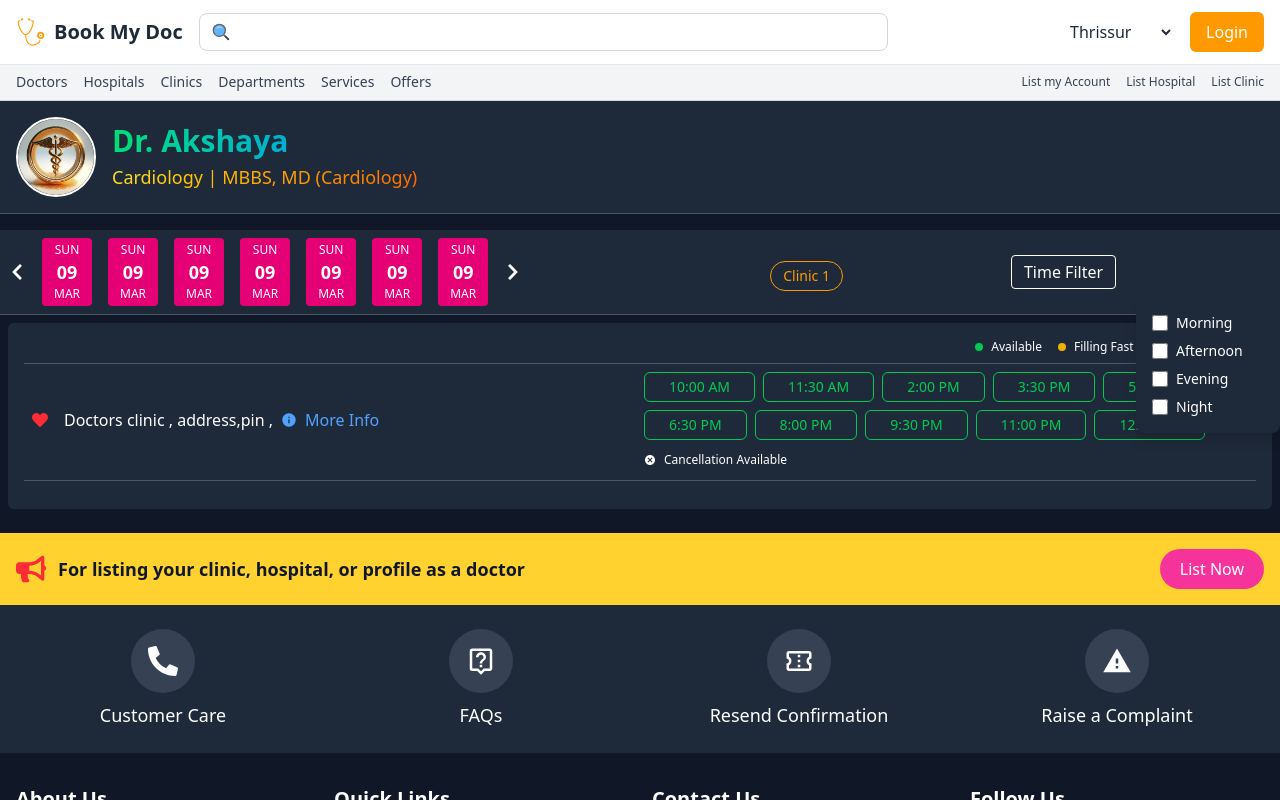
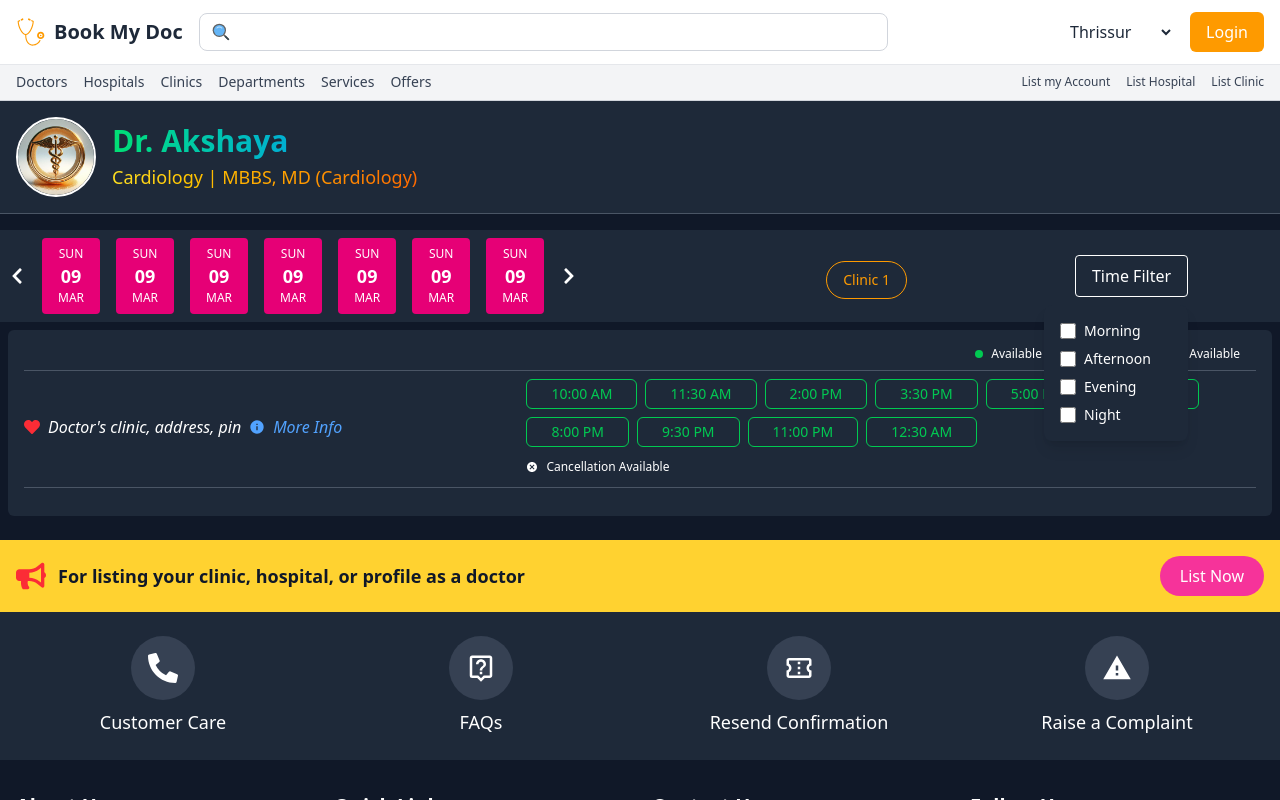
Before and after one commit to abdulvahabaa/book-my-doc-app, a React (Vite) app: page /doctors/profile/book in a window 1280 px wide. Both pictures are taken after a click on the button "Time Filter". Shown: the top 800 px of the page. Built offline with nearby package versions, Linux system fonts and the light colour scheme.

Commit message:
refactor:booking slots section improvised and add proper tags

```diff
--- a/src/pages/BookingPage.jsx
+++ b/src/pages/BookingPage.jsx
@@ -20,9 +20,9 @@
       </header>
 
       {/* Main Content */}
-      <main className="container mx-auto ">
+      <main className="container mx-auto">
         {/* Doctor Profile Section */}
-        <section className="p-4 bg-gray-800">
+        <section className="p-4 bg-gray-800" aria-labelledby="doctor-profile">
           <div className="flex flex-col md:flex-row items-center gap-4">
             {/* Doctor Image */}
             <figure>
@@ -36,7 +36,10 @@
 
             {/* Doctor Info */}
             <div className="text-center md:text-left">
-              <h1 className="text-xl md:text-3xl font-bold bg-gradient-to-r from-green-400 to-blue-500 text-transparent bg-clip-text">
+              <h1
+                id="doctor-profile"
+                className="text-xl md:text-3xl font-bold bg-gradient-to-r from-green-400 to-blue-500 text-transparent bg-clip-text"
+              >
                 {doctorProfileData.fullName}
               </h1>
               <p className="text-sm md:text-lg mt-1 bg-gradient-to-r from-yellow-300 to-orange-500 text-transparent bg-clip-text">
@@ -48,49 +51,70 @@
         </section>
 
         {/* Separator */}
-        <div className="border-t border-gray-600 py-2"></div>
+        <hr className="border-t border-gray-600 py-2" />
 
         {/* Booking Section */}
-        <section className="bg-gray-800 p-2">
+        <section className="bg-gray-800 p-2" aria-labelledby="booking-section">
+          <h2 id="booking-section" className="sr-only">
+            Booking Section
+          </h2>
           <div className="flex flex-col md:flex-row items-center gap-4">
             {/* Left side navigation */}
-            <div className="flex flex-row items-center gap-2 md:gap-4 overflow-x-auto">
+            <nav
+              className="flex flex-row items-center gap-2 md:gap-4 overflow-x-auto"
+              aria-labelledby="date-selection"
+            >
+              <h3 id="date-selection" className="sr-only">
+                Select a date
+              </h3>
               <FaChevronLeft className="text-lg" />
               {[...Array(7)].map((_, index) => (
                 <button
                   key={index}
-                  className="flex flex-col items-center px-3 py-1 rounded bg-pink-600 hover:bg-pink-800 text-sm"
+                  aria-label={`Select date: Sunday, March 9`}
+                  className="flex flex-col items-center px-4 py-2 rounded bg-pink-600 hover:bg-pink-800 text-sm"
                 >
-                  <p className="text-xs">SUN</p>
-                  <p className="text-lg font-semibold">09</p>
-                  <p className="text-xs">MAR</p>
+                  <time className="text-xs">SUN</time>
+                  <span className="text-lg font-semibold">09</span>
+                  <time className="text-xs">MAR</time>
                 </button>
               ))}
               <FaChevronRight className="text-lg" />
-            </div>
+            </nav>
 
             {/* Right Side: Clinic Name & Time Filter */}
-            <div className=" ml-30 flex flex-col md:flex-row items-center gap-4">
+            <div className="ml-30 flex flex-col md:flex-row items-center gap-4">
               {/* Clinic Selection */}
-              <div className="pt-2 text-center md:text-left md:px-28 ">
-                <button className="border border-amber-500 text-amber-500 px-3 py-1 text-sm rounded-full hover:bg-amber-500 hover:text-white transition">
+              <div className="pt-2 text-center md:text-left md:px-28">
+                <button className="border border-amber-500 text-amber-500 px-4 py-2 text-sm rounded-full hover:bg-amber-500 hover:text-white transition">
                   Clinic 1
                 </button>
               </div>
 
               {/* Time Filter Button */}
-              <div className="ml-10">
+              <div className="relative ml-10">
                 <button
                   onClick={() => setShowFilters(!showFilters)}
-                  className="border border-white px-3 py-1 rounded hover:bg-white hover:text-gray-900"
+                  className="border border-white px-4 py-2 rounded hover:bg-white hover:text-gray-900"
+                  aria-expanded={showFilters}
+                  aria-controls="time-filter-options"
                 >
                   Time Filter
                 </button>
 
                 {/* Checkboxes (Visible on Click) */}
                 {showFilters && (
-                  <div className="absolute right-0 mt-2 bg-gray-800 p-4 rounded-lg shadow-lg w-36">
-                    <div className="flex flex-col gap-2">
+                  <div
+                    id="time-filter-options"
+                    className="absolute right-0 mt-2 bg-gray-800 p-4 rounded-lg shadow-lg w-36"
+                  >
+                    <fieldset
+                      className="flex flex-col gap-2"
+                      aria-labelledby="filter-time"
+                    >
+                      <legend id="filter-time" className="sr-only">
+                        Select Time Slots
+                      </legend>
                       {["Morning", "Afternoon", "Evening", "Night"].map(
                         (time, index) => (
                           <label
@@ -105,7 +129,7 @@
                           </label>
                         )
                       )}
-                    </div>
+                    </fieldset>
                   </div>
                 )}
               </div>
@@ -113,41 +137,47 @@
           </div>
         </section>
 
-        <div className="border-t border-gray-600 "></div>
         {/* Availability Section */}
-        <section className="m-2 bg-gray-800 rounded-md p-4">
+        <section
+          className="m-2 bg-gray-800 rounded-md p-4"
+          aria-labelledby="availability-section"
+        >
+          <h2 id="availability-section" className="sr-only">
+            Availability Status
+          </h2>
           <div className="flex flex-wrap justify-center md:justify-end items-center gap-4 px-4">
-            {/* Availability Legend */}
             {[
               { label: "Available", color: "bg-green-500" },
               { label: "Filling Fast", color: "bg-yellow-500" },
               { label: "Not Available", color: "bg-red-500" },
             ].map((item, index) => (
               <div key={index} className="flex items-center gap-2">
-                <div className={`w-2 h-2 rounded-full ${item.color}`}></div>
+                <div
+                  className={`w-2 h-2 rounded-full ${item.color}`}
+                  aria-hidden="true"
+                ></div>
                 <p className="text-xs">{item.label}</p>
               </div>
             ))}
           </div>
-          <div className="border-t border-gray-600 my-2"></div>
+          <hr className="border-t border-gray-600 my-2" />
 
-          <div className="container mx-auto  grid grid-cols-1 md:grid-cols-2 gap-2">
-            <div className="flex flex-row gap-2 items-center">
-              <div className="px-2">
+          <div className="container mx-auto grid grid-cols-1 md:grid-cols-[1fr_1.5fr] gap-4">
+            <address className="flex flex-row gap-2 items-center ">
               <FaHeart className="text-red-500 cursor-pointer" />
-              </div>
-              <div>
-                <h3>Doctors clinic , address,pin ,</h3>
-              </div>
-              <div>
-                {" "}
+              <h3>Doctor's clinic, address, pin</h3>
               <button className="flex items-center gap-2 text-blue-400 hover:text-blue-300 transition">
                 <MdInfo /> More Info
               </button>
-              </div>
-            </div>
+            </address>
             <div>
-              <div className="flex gap-2 flex-wrap">
+              <div
+                className="flex gap-2 flex-wrap"
+                aria-labelledby="available-time-slots"
+              >
+                <h3 id="available-time-slots" className="sr-only">
+                  Select an available time slot
+                </h3>
                 {[
                   "10:00 AM",
                   "11:30 AM",
@@ -162,24 +192,20 @@
                 ].map((slot, index) => (
                   <button
                     key={index}
-                    className="border  border-green-500 text-green-500 px-6 py-1 text-sm rounded-md  hover:bg-green-500 hover:text-white transition"
+                    className="border border-green-500 text-green-500 px-6 py-1 text-sm rounded-md hover:bg-green-500 hover:text-white transition"
+                    aria-label={`Book appointment at ${slot}`}
                   >
                     {slot}
                   </button>
                 ))}
               </div>
-              <div>
               <p className="text-white text-xs flex items-center gap-2 mt-3">
                 <MdCancel /> Cancellation Available
               </p>
             </div>
           </div>
-          </div>
-
-          <div className="border-t border-gray-600 my-3"></div>
+          <hr className="border-t border-gray-600 my-3" />
         </section>
-
-        {/* Time Slots */}
       </main>
 
       {/* Footer */}
```
Lines whose indentation alone changed are shown as unchanged.
